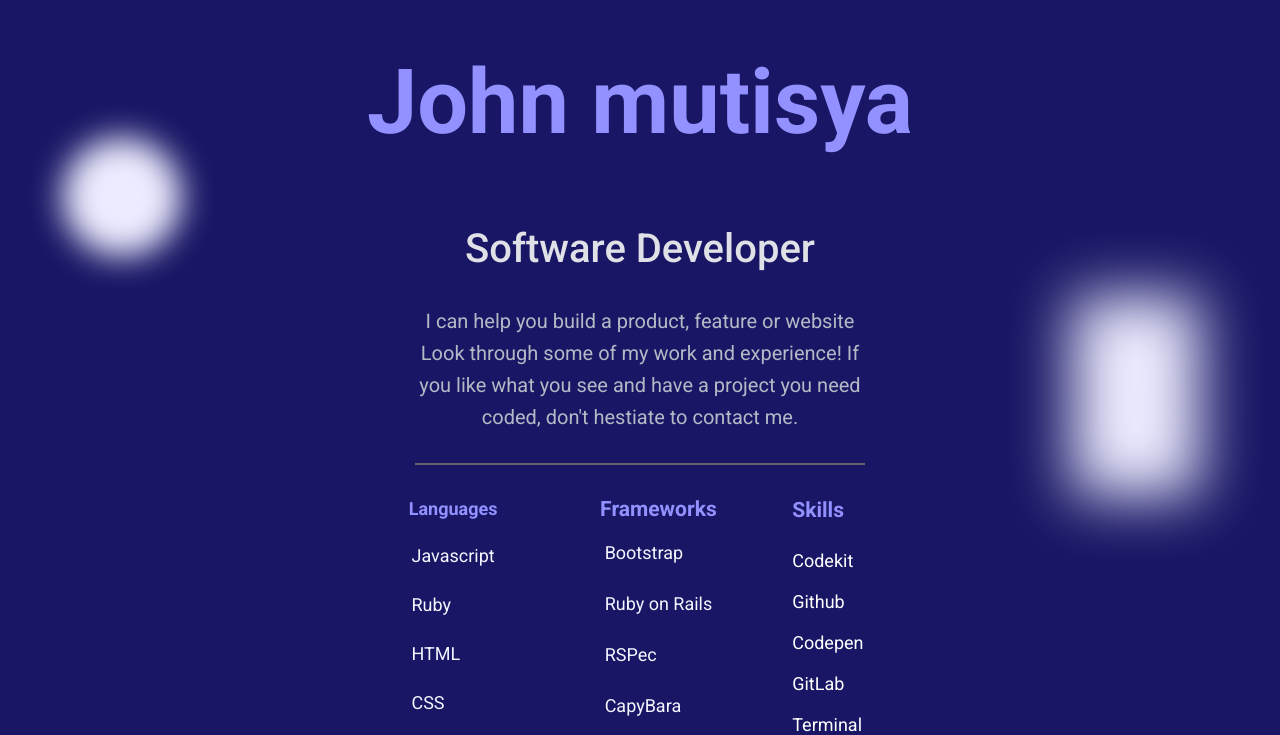
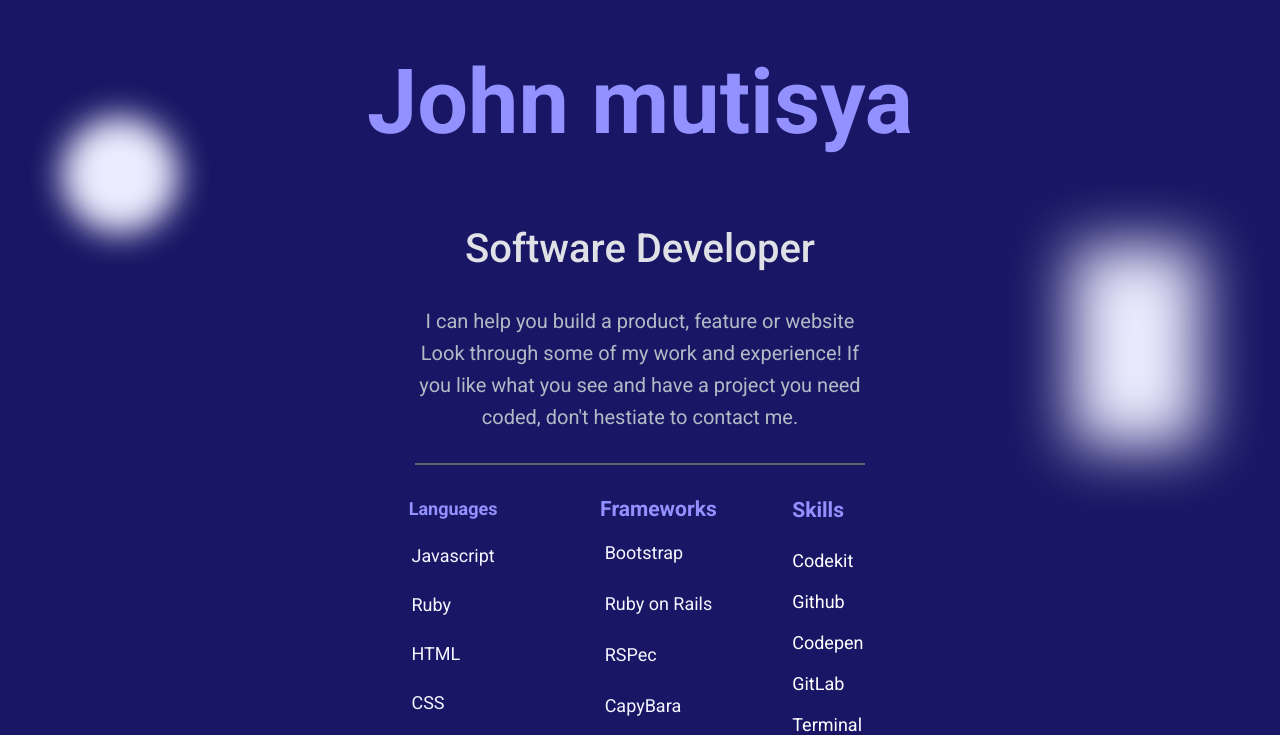
Before and after one commit to johnkioko/My-Portofolio-Project, a website: page index.html in a window 1280 px wide. Shown: the part 65-800 px from the top of the page. Drawn offline with Linux system fonts and the light colour scheme.

```diff
--- a/style.css
+++ b/style.css
@@ -144,7 +144,7 @@
     display: none;
   }
 
-  .eclipse-1 {
+  /* .eclipse-1 {
     position: absolute;
     height: 250px;
     width: 100px;
@@ -159,7 +159,7 @@
     height: 20%;
     width: 20%;
     right: 0;
-  }
+  } */
 
   .header-section-heading {
     display: flex;
@@ -680,20 +680,20 @@
 
   .circle-1 {
     position: absolute;
-    width: 184px;
-    height: 184px;
+    width: 180px;
+    height: 180px;
     left: 30px;
-    top: 170px;
+    top: 150px;
   }
 
   .circle-2 {
+    position: absolute;
     background-image: url("images/circle-2.svg");
     background-color: #edecff;
     background-repeat: no-repeat;
     width: 10%;
     height: 25%;
-    position: absolute;
-    margin-top: 300px;
+    margin-top: 250px;
     right: 80px;
     filter: blur(30px);
   }
```
Also changed, not shown: index.html (+10 -4 lines).
